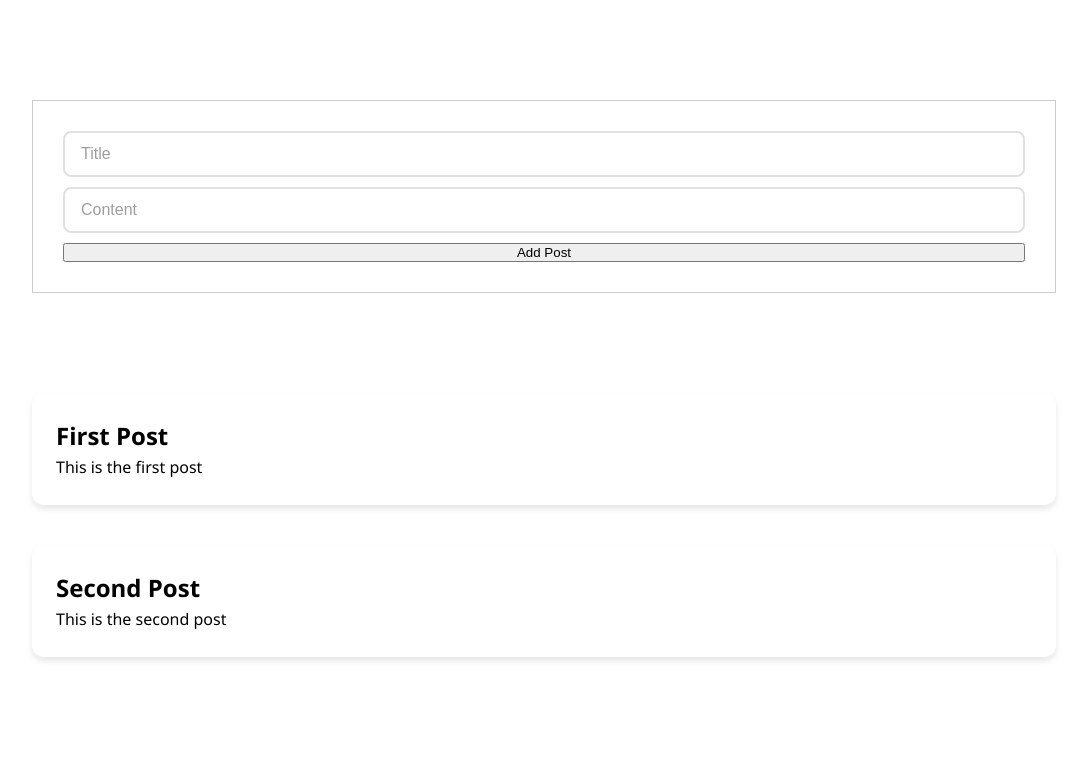
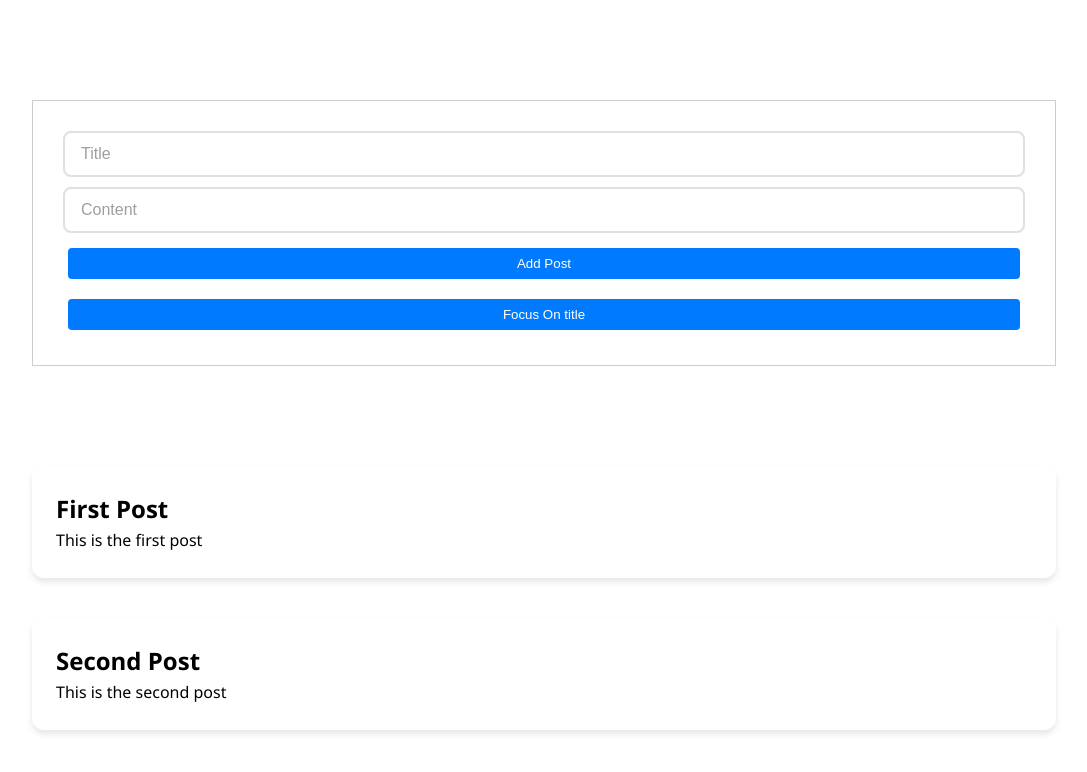
Before and after one commit to AshotHeb/Angular-Basics, an Angular app: page / in a window 1280 px wide. Shown: the top 772 px of the page, without its empty margins (96-1183 px from the left). Built offline with nearby package versions, Linux system fonts and the light colour scheme.

Commit message:
@Angular Basics/lesson3/components -- 1.Access to a DOM node , like Ref in React 2.Exercise  -- After click to a button ,focus on a input

```diff
--- a/src/app/posts/post-input/post-input.component.html
+++ b/src/app/posts/post-input/post-input.component.html
@@ -1,5 +1,11 @@
 <div class="post-input">
-  <input type="text" placeholder="Title" class="input" [(ngModel)]="title" />
+  <input
+    type="text"
+    placeholder="Title"
+    class="input"
+    [(ngModel)]="title"
+    #postTitleInput
+  />
   <input
     type="text"
     placeholder="Content"
@@ -7,4 +13,7 @@
     [(ngModel)]="content"
   />
   <button class="button" (click)="addPost()">Add Post</button>
+  <button class="button" (click)="onFocusPostTitleInput()">
+    Focus On title
+  </button>
 </div>
--- a/src/app/posts/post-input/post-input.component.ts
+++ b/src/app/posts/post-input/post-input.component.ts
@@ -1,5 +1,11 @@
 import { CommonModule } from '@angular/common';
-import { Component, EventEmitter, Output } from '@angular/core';
+import {
+  Component,
+  ElementRef,
+  EventEmitter,
+  Output,
+  ViewChild,
+} from '@angular/core';
 import { FormsModule } from '@angular/forms';
 import { Post } from '../posts.component';
 @Component({
@@ -10,6 +16,9 @@ import { Post } from '../posts.component';
 })
 export class PostInputComponent {
   @Output() postAdded = new EventEmitter<Post>();
+  // This like React's ref // Սա պարտադիր պետք է անել այն կոմպոնենտի մեջ, որտեղ #postTitleInput գտնվում է
+  @ViewChild('postTitleInput', { static: false }) postTitleInput!: ElementRef;
+
   title = '';
   content = '';
 
@@ -28,4 +37,8 @@ export class PostInputComponent {
     this.postAdded.emit(post);
     this.content = this.title = '';
   }
+
+  onFocusPostTitleInput() {
+    this.postTitleInput.nativeElement.focus();
+  }
 }
--- a/src/app/posts/posts.component.ts
+++ b/src/app/posts/posts.component.ts
@@ -1,4 +1,4 @@
-import { Component } from '@angular/core';
+import { Component, ElementRef, ViewChild } from '@angular/core';
 import { PostInputComponent } from './post-input/post-input.component';
 import { PostComponent } from './post/post.component';
 import { CommonModule } from '@angular/common';
--- a/src/styles.scss
+++ b/src/styles.scss
@@ -56,3 +56,22 @@ body {
     line-height: 1.6;
   }
 }
+
+.button {
+  padding: 8px 16px;
+  margin: 5px;
+  border: none;
+  border-radius: 4px;
+  background-color: #007bff;
+  color: white;
+  cursor: pointer;
+  transition: background-color 0.2s;
+}
+
+.button:hover {
+  background-color: #0056b3;
+}
+
+.button:active {
+  background-color: #004085;
+}
```
